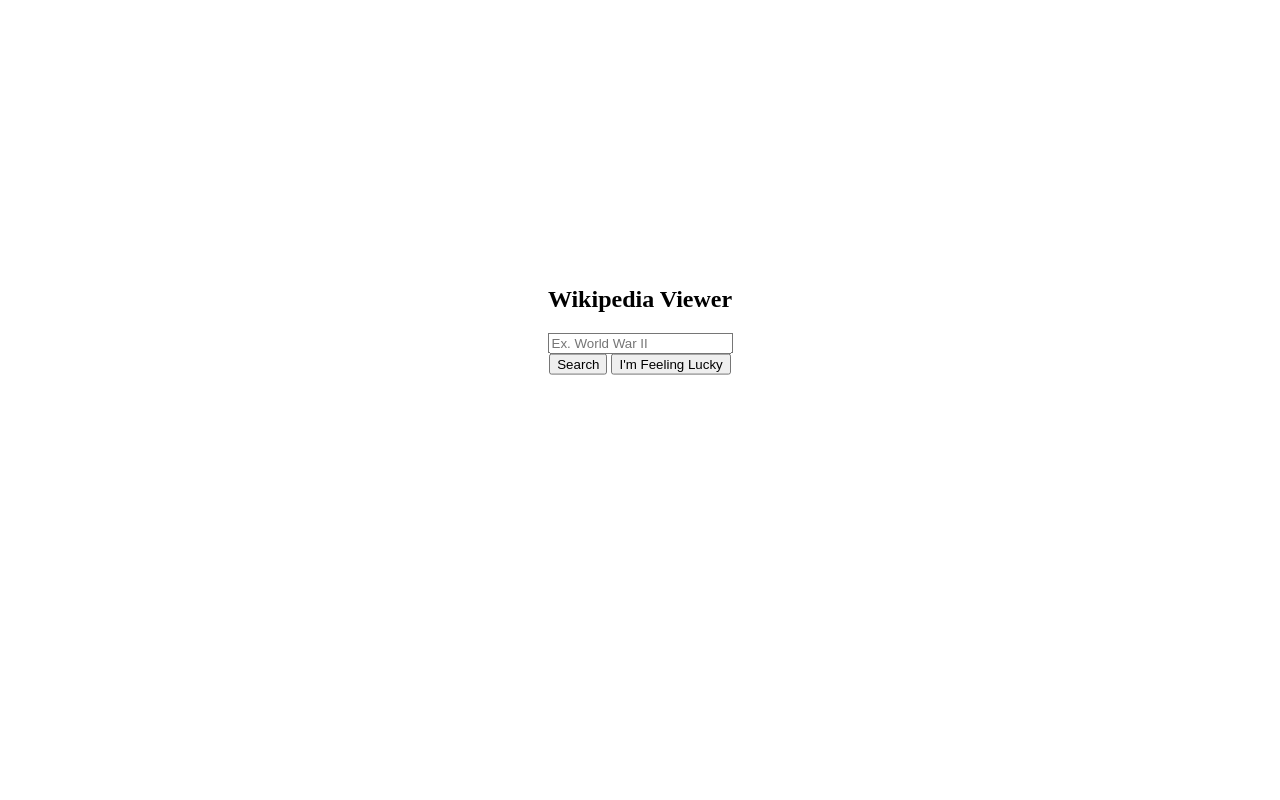
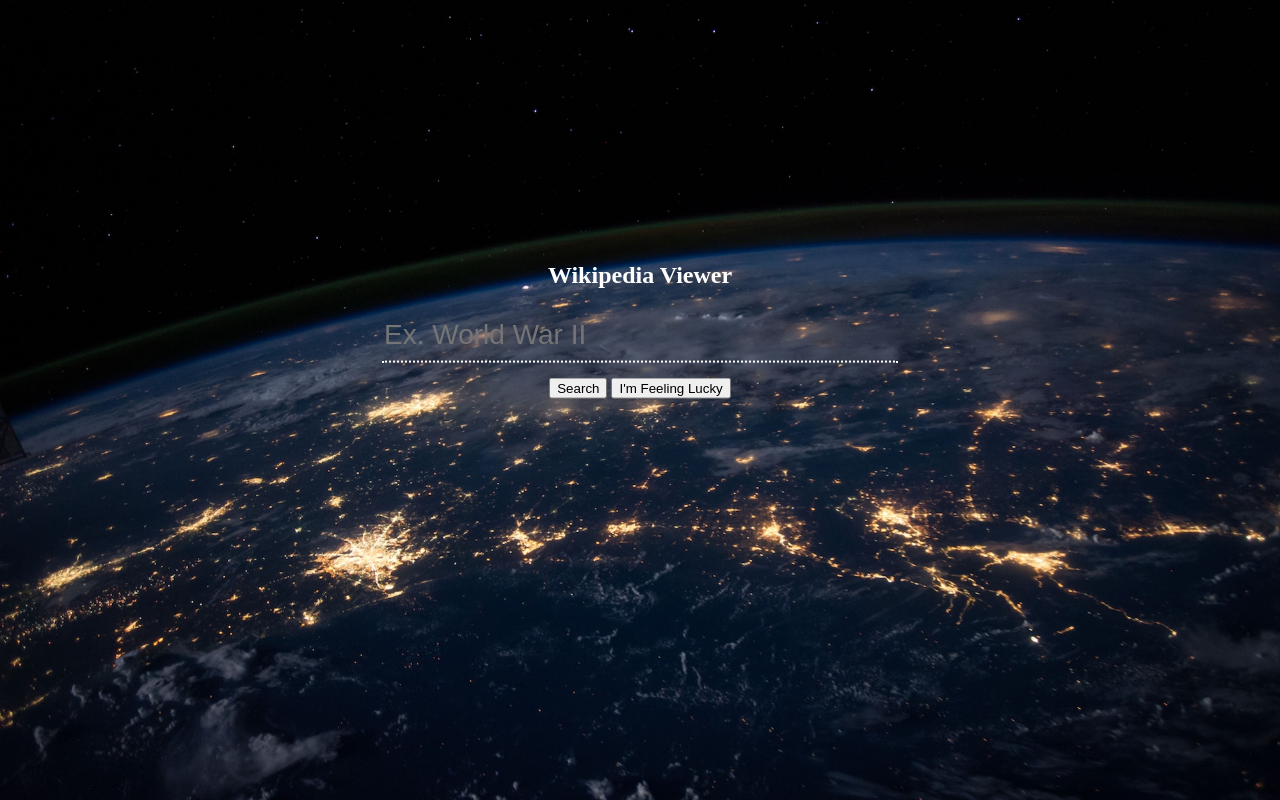
Before and after one commit to c-clin/wikipedia-viewer, a plain HTML site: page index.html in a window 1280 px wide. Drawn offline with nearby package versions, Linux system fonts and the light colour scheme.

Commit message:
added background img and some style

```diff
--- a/styles/style.css
+++ b/styles/style.css
@@ -1,4 +1,12 @@
-
+body {
+    width: 100%;
+    height: 100%;
+    background: url('../img/background.jpg'); /* Photo by NASA on Unsplash */
+    background-attachment: fixed;
+    background-position: center;
+    background-repeat: no-repeat;
+    background-size: cover;
+}
 
 .container {
     position: absolute;
@@ -9,3 +17,21 @@
     left: 50%;
     transform: translate(-50%, -50%);
 }
+
+.title {
+    color: white;
+}
+
+#search {
+    background: transparent;
+    border-bottom: 2px dotted #FFF;
+    border-top: none;
+    border-right: none;
+    border-left: none;
+    width: 40%;
+    height: 50px;
+    outline: none;
+    font-size: 28px;
+    color: #fff;
+    margin-bottom: 15px;
+}
```
Also changed, not shown: img/background.jpg (added).
